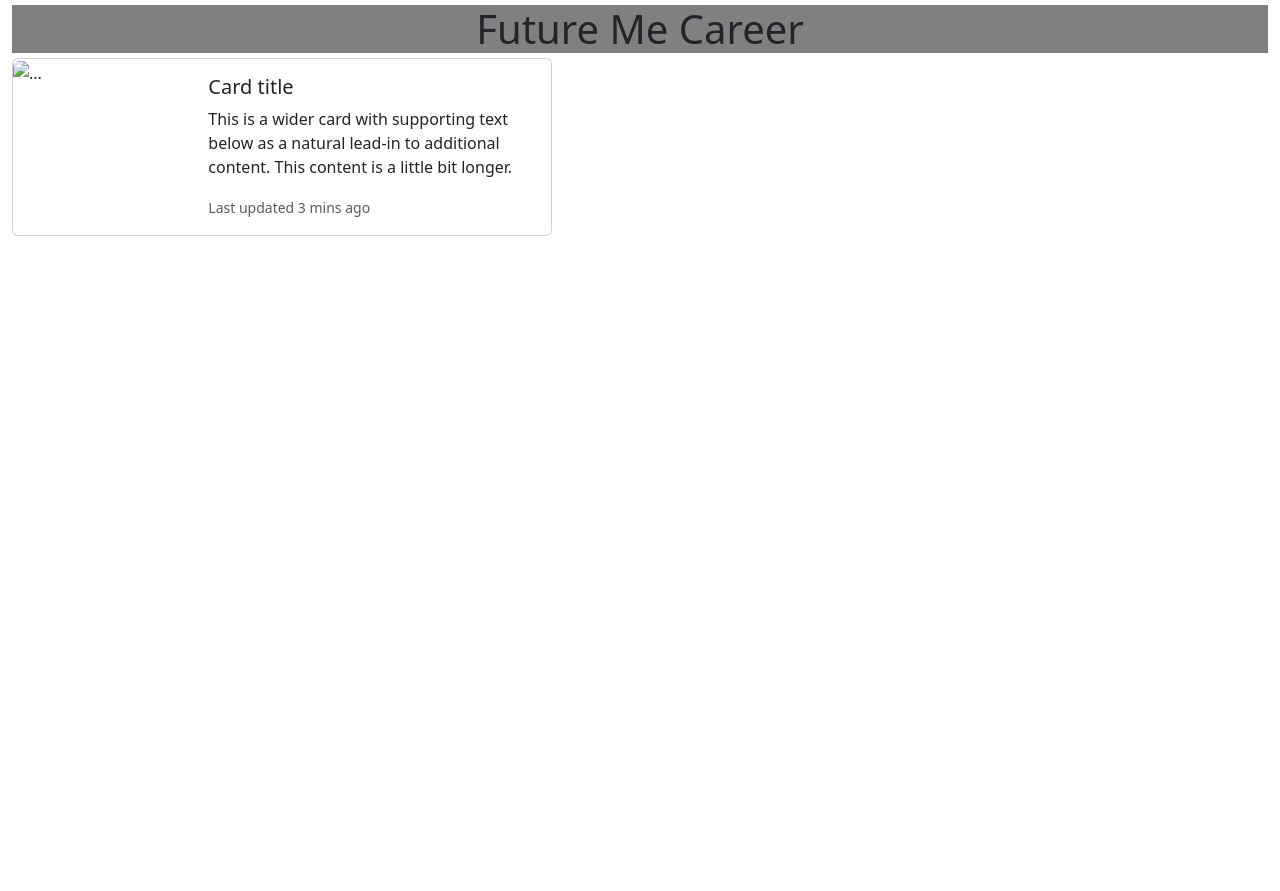
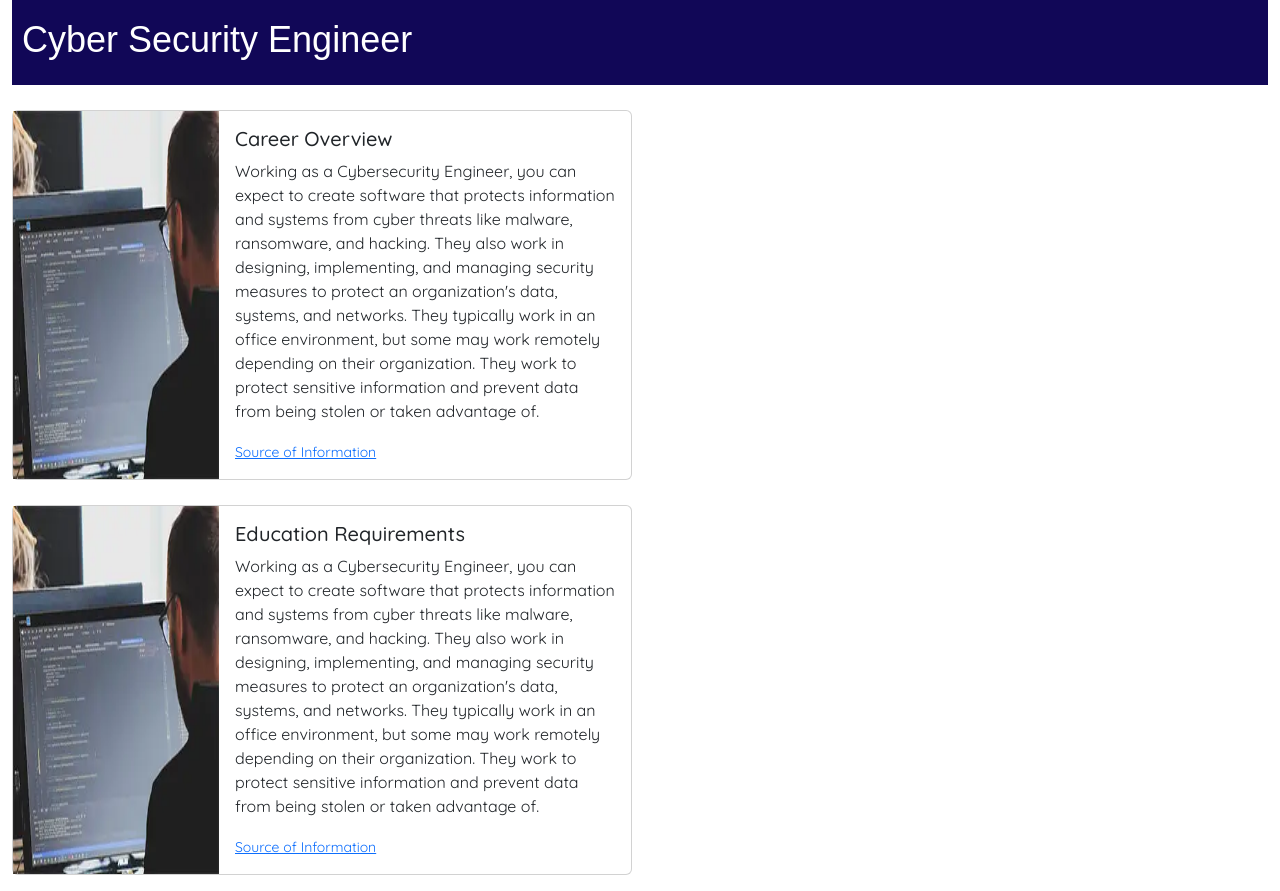
Before and after one commit to OwenC525/Future-Me-Career, a plain HTML site: page index.html in a window 1280 px wide. Before the commit the page ends 800 px from the top, so only its background shows below. Drawn offline with nearby package versions, Linux system fonts and the light colour scheme; a web font is replaced by a local one.

Commit message:
added cards and header

```diff
--- a/index.html
+++ b/index.html
@@ -22,7 +22,8 @@
         <link rel="stylesheet" href="https://cdnjs.cloudflare.com/ajax/libs/font-awesome/6.4.2/css/all.min.css">
         <link rel="preconnect" href="https://fonts.googleapis.com">
         <link rel="preconnect" href="https://fonts.gstatic.com" crossorigin>
-        <link href="https://fonts.googleapis.com/css2?family=Permanent+Marker&display=swap" rel="stylesheet">
+        <link href="https://fonts.googleapis.com/css2?family=Jersey+15&display=swap" rel="stylesheet">
+        <link href="https://fonts.googleapis.com/css2?family=Jersey+15&family=Quicksand:wght@300..700&display=swap" rel="stylesheet">
 
     </head>
 
@@ -32,22 +33,45 @@
 
         <header class="header">
 
-            <h1 class="headertxt">Future Me Career</h1>
+            <nav class="navbar navbar-expand-lg navbar-dark headertxt">
+                <a class="navbar-brand link hover-6 headertxt" href="#App">Cyber Security Engineer</a>
+                <button class="navbar-toggler" type="button" data-bs-toggle="collapse" data-bs-target="#navbarNavAltMarkup"
+                  aria-expanded="false" aria-label="Toggle navigation">
+                  <span class="navbar-toggler-icon"></span>
+                </button>
 
         </header>
 
         <main>
 
-            <div class="card mb-3" style="max-width: 540px;">
+            <!-- cards start -->
+            <div class="card mb-3 cardstyle" style="max-width: 620px;">
                 <div class="row g-0">
                   <div class="col-md-4">
-                    <img src="..." class="img-fluid rounded-start" alt="...">
+                    <img src="images/Cybersecurity-Engineer-Screen.webp" class="img-fluid" alt="...">
                   </div>
                   <div class="col-md-8">
-                    <div class="card-body">
-                      <h5 class="card-title">Card title</h5>
-                      <p class="card-text">This is a wider card with supporting text below as a natural lead-in to additional content. This content is a little bit longer.</p>
-                      <p class="card-text"><small class="text-body-secondary">Last updated 3 mins ago</small></p>
+                    <div class="card-body cardtxt">
+                      <h5 class="card-title">Career Overview</h5>
+                      <p class="card-text">Working as a Cybersecurity Engineer, you can expect to create software that protects information and systems from cyber threats like malware, ransomware, and hacking. They also work in designing, implementing, and managing security measures to protect an organization's data, systems, and networks. They typically work in an office environment, but some may work remotely depending on their organization. They work to protect sensitive information and prevent data from being stolen or taken advantage of.
+                        </p>
+                      <p class="card-text"><small class="text-body-secondary"><a href="https://onlinedegrees.sandiego.edu/should-you-become-a-cyber-security-engineer/#:~:text=Cybersecurity%20engineers%2C%20sometimes%20called%20information,and%20all%20types%20of%20cybercrime.">Source of Information</a></small></p>
+                    </div>
+                  </div>
+                </div>
+              </div>
+
+              <div class="card mb-3 cardstyle" style="max-width: 620px;">
+                <div class="row g-0">
+                  <div class="col-md-4">
+                    <img src="images/Cybersecurity-Engineer-Screen.webp" class="img-fluid" alt="...">
+                  </div>
+                  <div class="col-md-8">
+                    <div class="card-body cardtxt">
+                      <h5 class="card-title">Education Requirements</h5>
+                      <p class="card-text">Working as a Cybersecurity Engineer, you can expect to create software that protects information and systems from cyber threats like malware, ransomware, and hacking. They also work in designing, implementing, and managing security measures to protect an organization's data, systems, and networks. They typically work in an office environment, but some may work remotely depending on their organization. They work to protect sensitive information and prevent data from being stolen or taken advantage of.
+                        </p>
+                      <p class="card-text"><small class="text-body-secondary"><a href="https://onlinedegrees.sandiego.edu/should-you-become-a-cyber-security-engineer/#:~:text=Cybersecurity%20engineers%2C%20sometimes%20called%20information,and%20all%20types%20of%20cybercrime.">Source of Information</a></small></p>
                     </div>
                   </div>
                 </div>
--- a/style.css
+++ b/style.css
@@ -1,9 +1,34 @@
 .headertxt {
     text-align: center;
-    margin-top: 5px;
     margin-bottom: 5px;
+    margin-left: 5px;
+    font-size: 36px;
+    font-family: "Jersey 15", sans-serif;
+    font-weight: 400;
+    font-style: normal;
 }
 
 .header {
-    background-color: gray;
+    background-color: rgb(17, 7, 87);
 }
+
+.cardstyle {
+    margin-top: 25px;
+}
+
+.cardtxt {
+    font-family: "Quicksand", sans-serif;
+    font-optical-sizing: auto;
+    font-weight: <weight>;
+    font-style: normal
+}
+
+.cardstyle .col-md-4 {
+    display: flex;
+    align-items: center;
+}
+
+.cardstyle .col-md-4 img {
+    width: auto%;
+    height: 100%;
+}
```
Also changed, not shown: images/Cybersecurity-Engineer-Screen.webp (added), 1 other file.
